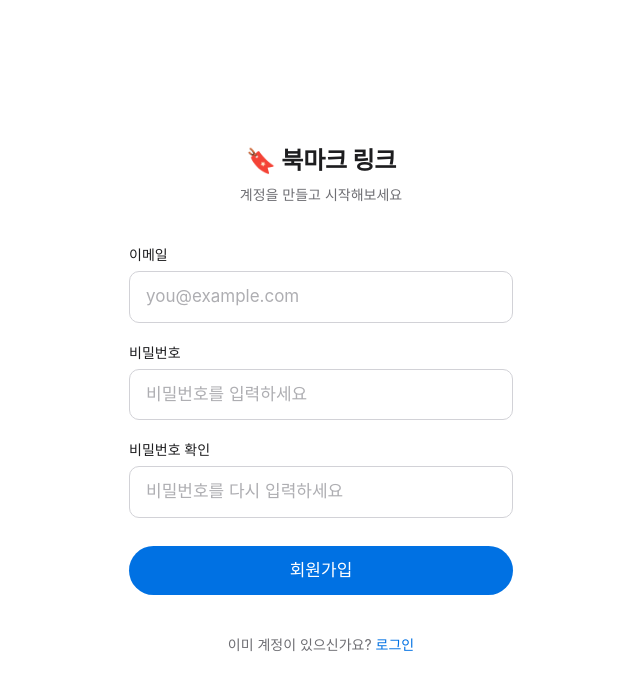
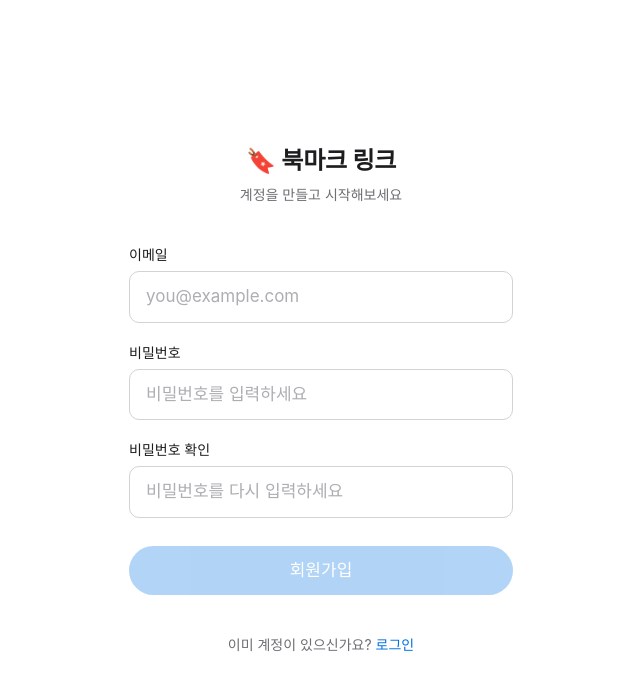
Before and after one commit to yejinnim/20.bookmark-link, a Next.js app: page /signup in a window 1280 px wide. Shown: the top 690 px of the page, without its empty margins (319-959 px from the left). Built offline with nearby package versions, Linux system fonts and the light colour scheme; no server answers; the database is empty.

Commit message:
16. 회원가입 기능 구현

```diff
--- a/app/globals.css
+++ b/app/globals.css
@@ -84,6 +84,21 @@ body {
   box-shadow: 0 0 0 3px rgba(0, 113, 227, 0.2);
 }
 
+/* 토스트 메시지 */
+@keyframes toast-in {
+  from {
+    opacity: 0;
+    transform: translate(-50%, -8px);
+  }
+  to {
+    opacity: 1;
+    transform: translate(-50%, 0);
+  }
+}
+.toast {
+  animation: toast-in 0.3s ease;
+}
+
 /* 셀렉트 화살표 아이콘 */
 .select-arrow {
   appearance: none;
--- a/app/signup/page.tsx
+++ b/app/signup/page.tsx
@@ -1,4 +1,5 @@
 import Link from "next/link";
+import SignupForm from "@/components/SignupForm";
 
 export default function SignupPage() {
   return (
@@ -13,65 +14,7 @@ export default function SignupPage() {
           </p>
         </div>
 
-        <form className="flex w-full flex-col gap-5">
-          <div className="flex flex-col gap-1.5">
-            <label
-              htmlFor="email"
-              className="text-sm font-medium text-[var(--text)]"
-            >
-              이메일
-            </label>
-            <input
-              id="email"
-              name="email"
-              type="email"
-              autoComplete="email"
-              placeholder="you@example.com"
-              className="input-focus w-full rounded-[10px] border border-[var(--border)] bg-[var(--background)] px-4 py-3 text-[17px] text-[var(--text)] placeholder:text-[var(--placeholder)]"
-            />
-          </div>
-
-          <div className="flex flex-col gap-1.5">
-            <label
-              htmlFor="password"
-              className="text-sm font-medium text-[var(--text)]"
-            >
-              비밀번호
-            </label>
-            <input
-              id="password"
-              name="password"
-              type="password"
-              autoComplete="new-password"
-              placeholder="비밀번호를 입력하세요"
-              className="input-focus w-full rounded-[10px] border border-[var(--border)] bg-[var(--background)] px-4 py-3 text-[17px] text-[var(--text)] placeholder:text-[var(--placeholder)]"
-            />
-          </div>
-
-          <div className="flex flex-col gap-1.5">
-            <label
-              htmlFor="password-confirm"
-              className="text-sm font-medium text-[var(--text)]"
-            >
-              비밀번호 확인
-            </label>
-            <input
-              id="password-confirm"
-              name="password-confirm"
-              type="password"
-              autoComplete="new-password"
-              placeholder="비밀번호를 다시 입력하세요"
-              className="input-focus w-full rounded-[10px] border border-[var(--border)] bg-[var(--background)] px-4 py-3 text-[17px] text-[var(--text)] placeholder:text-[var(--placeholder)]"
-            />
-          </div>
-
-          <button
-            type="submit"
-            className="btn-primary mt-2 flex items-center justify-center rounded-[980px] bg-[var(--accent)] px-6 py-3 text-[17px] font-medium text-white"
-          >
-            회원가입
-          </button>
-        </form>
+        <SignupForm />
 
         <p className="text-center text-sm text-[var(--text-sub)]">
           이미 계정이 있으신가요?{" "}
--- /dev/null
+++ b/components/SignupForm.tsx
@@ -0,0 +1,151 @@
+"use client";
+
+import { useRouter } from "next/navigation";
+import { useRef, useState } from "react";
+import Toast from "@/components/Toast";
+import { createClient } from "@/utils/supabase/client";
+
+const inputClassName =
+  "input-focus w-full rounded-[10px] border border-[var(--border)] bg-[var(--background)] px-4 py-3 text-[17px] text-[var(--text)] placeholder:text-[var(--placeholder)] disabled:opacity-50";
+
+export default function SignupForm() {
+  const router = useRouter();
+  const [email, setEmail] = useState("");
+  const [password, setPassword] = useState("");
+  const [passwordConfirm, setPasswordConfirm] = useState("");
+  const [isSubmitting, setIsSubmitting] = useState(false);
+  const [error, setError] = useState<string | null>(null);
+  const submittingRef = useRef(false);
+
+  const canSubmit =
+    email.trim() !== "" &&
+    password !== "" &&
+    passwordConfirm !== "" &&
+    !isSubmitting;
+
+  const handleSubmit = async (e: React.FormEvent<HTMLFormElement>) => {
+    e.preventDefault();
+    if (!canSubmit || submittingRef.current) return;
+
+    if (password !== passwordConfirm) {
+      setError("비밀번호가 일치하지 않습니다.");
+      return;
+    }
+
+    submittingRef.current = true;
+    setError(null);
+    setIsSubmitting(true);
+
+    try {
+      const supabase = createClient();
+      const { error: signUpError } = await supabase.auth.signUp({
+        email: email.trim(),
+        password,
+      });
+
+      if (signUpError) {
+        if (signUpError.message.toLowerCase().includes("already registered")) {
+          setError("이미 가입된 이메일입니다.");
+        } else if (
+          signUpError.message.toLowerCase().includes("password") &&
+          signUpError.message.toLowerCase().includes("6")
+        ) {
+          setError("비밀번호는 6자 이상이어야 합니다.");
+        } else {
+          setError("회원가입에 실패했습니다. 잠시 후 다시 시도해주세요.");
+        }
+        setIsSubmitting(false);
+        submittingRef.current = false;
+        return;
+      }
+
+      router.push("/");
+      router.refresh();
+    } catch {
+      setError("회원가입에 실패했습니다. 잠시 후 다시 시도해주세요.");
+      setIsSubmitting(false);
+      submittingRef.current = false;
+    }
+  };
+
+  return (
+    <>
+      {error ? (
+        <Toast message={error} onDismiss={() => setError(null)} />
+      ) : null}
+
+      <form onSubmit={handleSubmit} className="flex w-full flex-col gap-5">
+        <div className="flex flex-col gap-1.5">
+          <label
+            htmlFor="email"
+            className="text-sm font-medium text-[var(--text)]"
+          >
+            이메일
+          </label>
+          <input
+            id="email"
+            name="email"
+            type="email"
+            autoComplete="email"
+            required
+            disabled={isSubmitting}
+            placeholder="you@example.com"
+            value={email}
+            onChange={(e) => setEmail(e.target.value)}
+            className={inputClassName}
+          />
+        </div>
+
+        <div className="flex flex-col gap-1.5">
+          <label
+            htmlFor="password"
+            className="text-sm font-medium text-[var(--text)]"
+          >
+            비밀번호
+          </label>
+          <input
+            id="password"
+            name="password"
+            type="password"
+            autoComplete="new-password"
+            required
+            disabled={isSubmitting}
+            placeholder="비밀번호를 입력하세요"
+            value={password}
+            onChange={(e) => setPassword(e.target.value)}
+            className={inputClassName}
+          />
+        </div>
+
+        <div className="flex flex-col gap-1.5">
+          <label
+            htmlFor="password-confirm"
+            className="text-sm font-medium text-[var(--text)]"
+          >
+            비밀번호 확인
+          </label>
+          <input
+            id="password-confirm"
+            name="password-confirm"
+            type="password"
+            autoComplete="new-password"
+            required
+            disabled={isSubmitting}
+            placeholder="비밀번호를 다시 입력하세요"
+            value={passwordConfirm}
+            onChange={(e) => setPasswordConfirm(e.target.value)}
+            className={inputClassName}
+          />
+        </div>
+
+        <button
+          type="submit"
+          disabled={!canSubmit}
+          className="btn-primary mt-2 flex items-center justify-center rounded-[980px] bg-[var(--accent)] px-6 py-3 text-[17px] font-medium text-white disabled:cursor-not-allowed disabled:opacity-30"
+        >
+          {isSubmitting ? "가입 중..." : "회원가입"}
+        </button>
+      </form>
+    </>
+  );
+}
--- /dev/null
+++ b/components/Toast.tsx
@@ -0,0 +1,29 @@
+"use client";
+
+import { useEffect } from "react";
+
+type ToastProps = {
+  message: string;
+  onDismiss: () => void;
+  duration?: number;
+};
+
+export default function Toast({
+  message,
+  onDismiss,
+  duration = 4000,
+}: ToastProps) {
+  useEffect(() => {
+    const timer = setTimeout(onDismiss, duration);
+    return () => clearTimeout(timer);
+  }, [message, duration, onDismiss]);
+
+  return (
+    <div
+      role="alert"
+      className="toast fixed left-1/2 top-6 z-50 -translate-x-1/2 rounded-[12px] bg-[var(--error)] px-5 py-3 text-[15px] font-medium text-white shadow-[0_4px_16px_rgba(0,0,0,0.16)]"
+    >
+      {message}
+    </div>
+  );
+}
```
Also changed, not shown: 1 other file (tests, documents, lock files or other folders).
